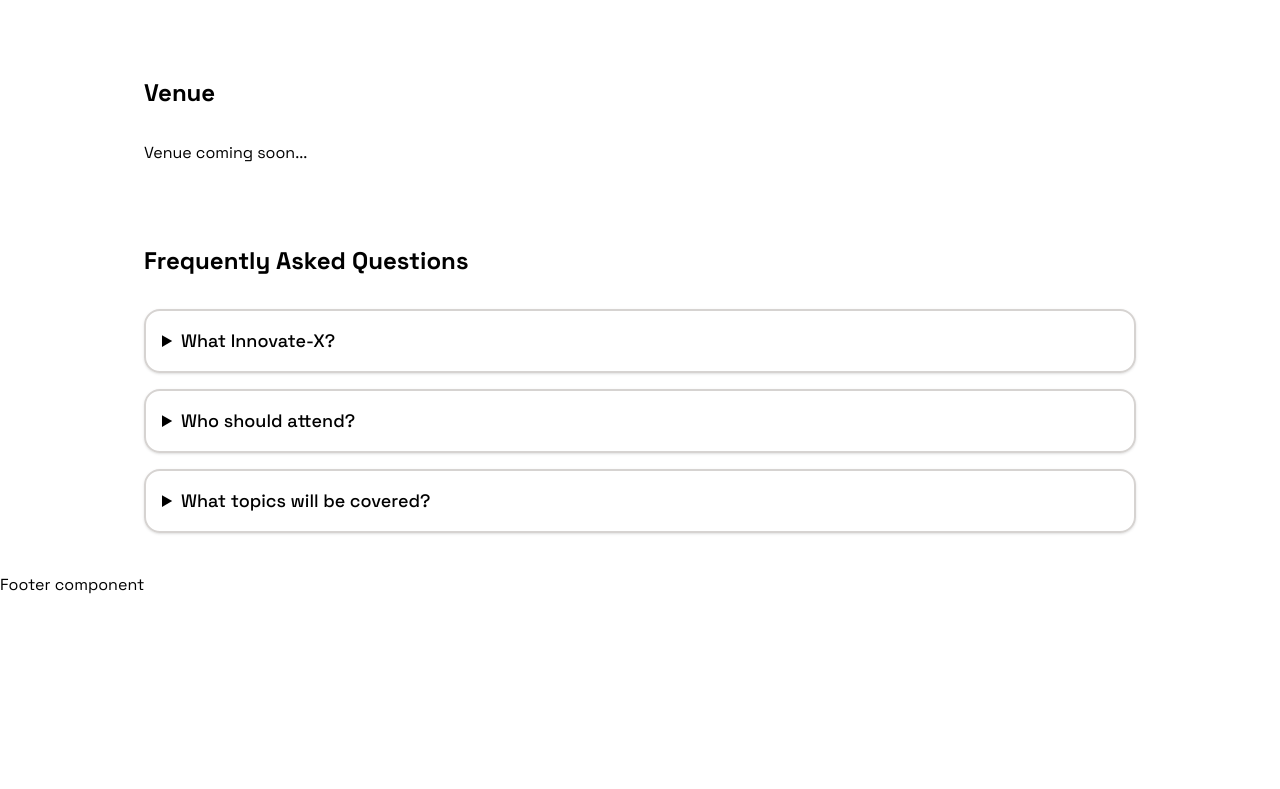
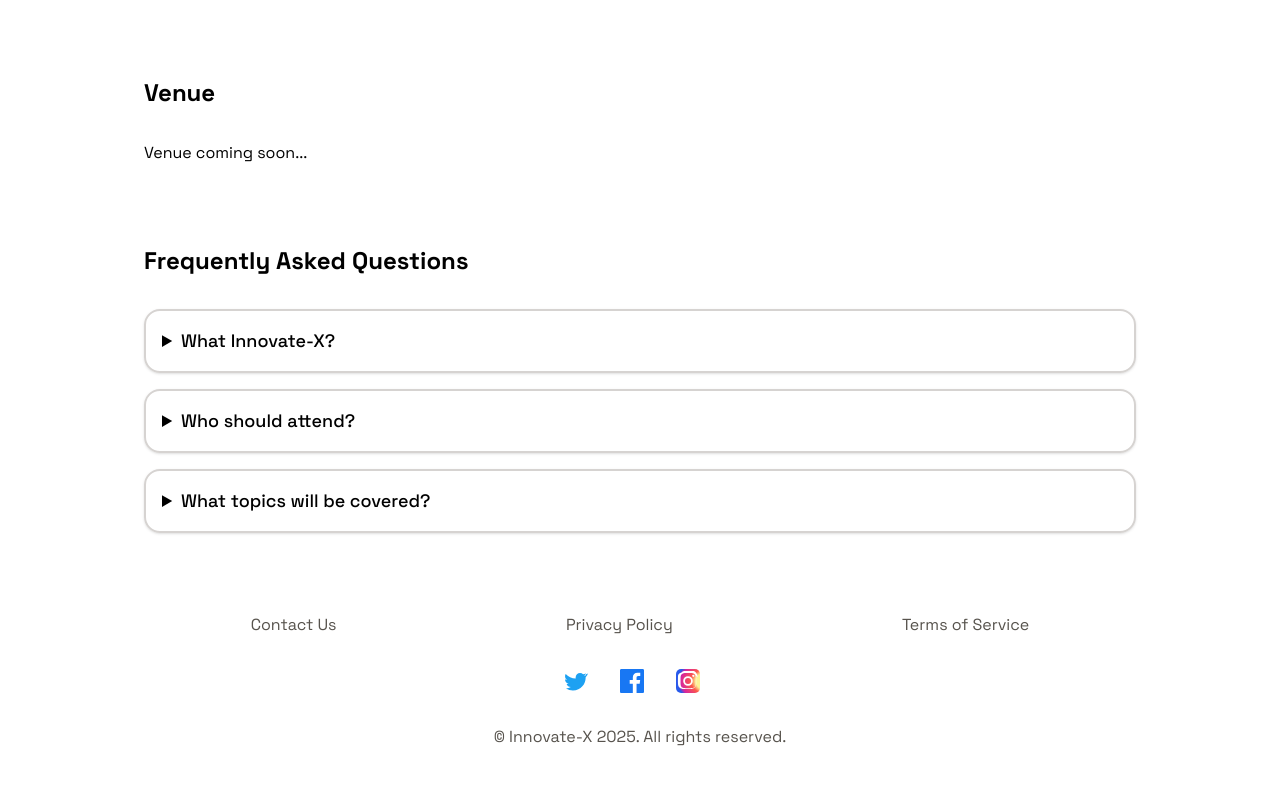
Before and after one commit to olakadasami/innovate-x-landing, an Astro site: page / in a window 1280 px wide. Shown: the part 2141-2930 px from the top of the page. Before the commit the page ends 2738 px from the top, so only its background shows below. Built offline with nearby package versions, Linux system fonts and the light colour scheme; Astro itself is replaced by a stand-in of ours.

Commit message:
feat: add footer

```diff
--- /dev/null
+++ b/src/assets/data/footerLinksData.ts
@@ -0,0 +1,36 @@
+import instagram from "../images/svgs/instagram.svg";
+import facebook from "../images/svgs/facebook.svg";
+import twitter from "../images/svgs/twitter.svg";
+
+export const footerLinksData = [
+  {
+    title: "Contact Us",
+    url: "#",
+  },
+  {
+    title: "Privacy Policy",
+    url: "#",
+  },
+  {
+    title: "Terms of Service",
+    url: "#",
+  },
+];
+
+export const socialMediaLinks = [
+  {
+    name: "Twitter",
+    url: "https://twitter.com/",
+    icon: twitter,
+  },
+  {
+    name: "Facebook",
+    url: "https://facebook.com/",
+    icon: facebook,
+  },
+  {
+    name: "Instagram",
+    url: "https://instagram.com/",
+    icon: instagram,
+  },
+];
--- a/src/components/sections/Footer.astro
+++ b/src/components/sections/Footer.astro
@@ -1,6 +1,34 @@
+---
+import { footerLinksData } from "../../assets/data/footerLinksData";
+import { socialMediaLinks } from "../../assets/data/footerLinksData";
+
+const currentYear = new Date().getFullYear();
 ---
 
----
-<footer>
-    <h1>Footer component</h1>
-</footer>
+<section class="px-36 py-10 space-y-8 text-stone-600">
+  <!-- Quick Links -->
+  <div class="flex gap-4 flex-wrap items-center justify-around">
+    {
+      footerLinksData.map((item) => (
+        <a href={item.url} target="_blank" class="">
+          {item.title}
+        </a>
+      ))
+    }
+  </div>
+  <!-- Social Media Links -->
+  <div class="flex justify-center items-center gap-4">
+    {
+      socialMediaLinks.map((item) => (
+        <a href={item.url} target="_blank" class="inline-block mr-4">
+          {/* <img src={item.icon.src} alt={item.name} class="w-8 h-8" /> */}
+          <item.icon />
+        </a>
+      ))
+    }
+  </div>
+
+  <p class="text-center">
+    &copy; Innovate-X {currentYear}. All rights reserved.
+  </p>
+</section>
```
Also changed, not shown: src/assets/images/svgs/facebook.svg (added), src/assets/images/svgs/instagram.svg (added), src/assets/images/svgs/twitter.svg (added).
